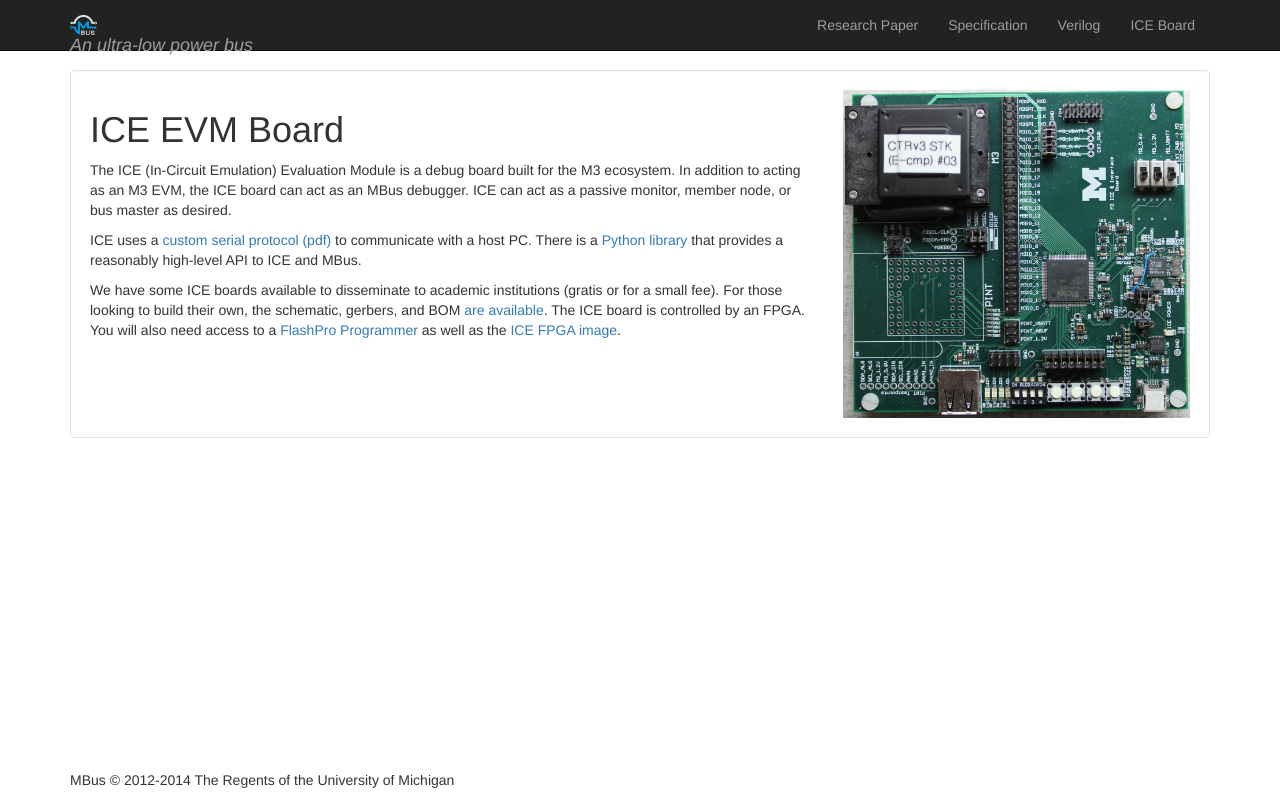
After one commit to lab11/mbus.io, a Python web app: template mbus/templates/ice.mako in a window 1280 px wide. The commit adds this page. Run offline with Mako, Linux system fonts and the light colour scheme; the template is opened without the code that fills it, so the values that code supplies are empty; some libraries are stand-ins or nearby versions.

Commit message:
Add ICE page, copies of pdfs

```diff
--- a/mbus/__init__.py
+++ b/mbus/__init__.py
@@ -11,5 +11,6 @@ def main(global_config, **settings):
 	config.add_route('paper', '/paper.html')
 	config.add_route('spec', '/spec.html')
 	config.add_route('verilog', '/verilog.html')
+	config.add_route('ice', '/ice.html')
 	config.scan()
 	return config.make_wsgi_app()
--- a/mbus/templates/base.mako
+++ b/mbus/templates/base.mako
@@ -50,6 +50,7 @@
             <li><a href="/paper.html">Research Paper</a></li>
             <li><a href="/spec.html">Specification</a></li>
             <li><a href="/verilog.html">Verilog</a></li>
+            <li><a href="/ice.html">ICE Board</a></li>
           </ul>
         </div>
       </div>
--- /dev/null
+++ b/mbus/templates/ice.mako
@@ -0,0 +1,40 @@
+<%inherit file="base.mako"/>
+
+<%block name="title_extra"> | ICE EVM Board</%block>
+
+<% protocol_url = "https://github.com/lab11/M-ulator/blob/master/platforms/m3/hardware/ICE/protocol/built/protocol.pdf?raw=true" %>
+<% ice_py_url   = "https://github.com/lab11/M-ulator/blob/master/platforms/m3/programming/ice.py" %>
+<% flash_pro_url= "http://www.microsemi.com/products/fpga-soc/design-resources/programming/flashpro" %>
+
+<div class="container">
+  <div class="well well-clear">
+    <div class="row">
+      <div class="col-lg-8 col-xs-12">
+        <h1>ICE EVM Board</h1>
+        <p>
+          The ICE (In-Circuit Emulation) Evaluation Module is a debug board built
+          for the M3 ecosystem. In addition to acting as an M3 EVM, the ICE board
+          can act as an MBus debugger. ICE can act as a passive monitor, member
+          node, or bus master as desired.
+        </p>
+        <p>
+          ICE uses a <a href="${protocol_url}">custom serial protocol (pdf)</a>
+          to communicate with a host PC. There is a <a href="${ice_py_url}">Python
+            library</a> that provides a reasonably high-level API to ICE and MBus.
+        </p>
+        <p>
+          We have some ICE boards available to disseminate to academic institutions
+          (gratis or for a small fee). For those looking to build their own, the
+          schematic, gerbers, and BOM <a href="mailto:mbus-team@umich.edu">are
+            available</a>. The ICE board is controlled by an FPGA. You will also
+          need access to a <a href="${flash_pro_url}">FlashPro Programmer</a> as
+          well as the <a href="mailto:mbus-team@umich.edu">ICE FPGA image</a>.
+        </p>
+      </div>
+      <div class="col-lg-4 col-xs-12">
+        <img src="${request.static_url('mbus:static/img/ICE.jpg')}"
+        width="100%" title="ICE v2 Board" alt="Image of ICE Board" />
+      </div>
+    </div>
+  </div>
+</div>
--- a/mbus/templates/verilog.mako
+++ b/mbus/templates/verilog.mako
@@ -3,4 +3,7 @@
 <%block name="title_extra"> | Verilog</%block>
 
 <div class="container">
+  <div class="well well-clear">
+    <h1>MBus Implementation</h1>
+  </div>
 </div>
--- a/mbus/views.py
+++ b/mbus/views.py
@@ -16,3 +16,7 @@ def spec(request):
 @view_config(route_name='verilog', renderer='templates/verilog.mako')
 def verilog(request):
 	return {}
+
+@view_config(route_name='ice', renderer='templates/ice.mako')
+def ice(request):
+	return {}
```
Also changed, not shown: mbus/static/img/ICE.jpg (added), 2 other files.
